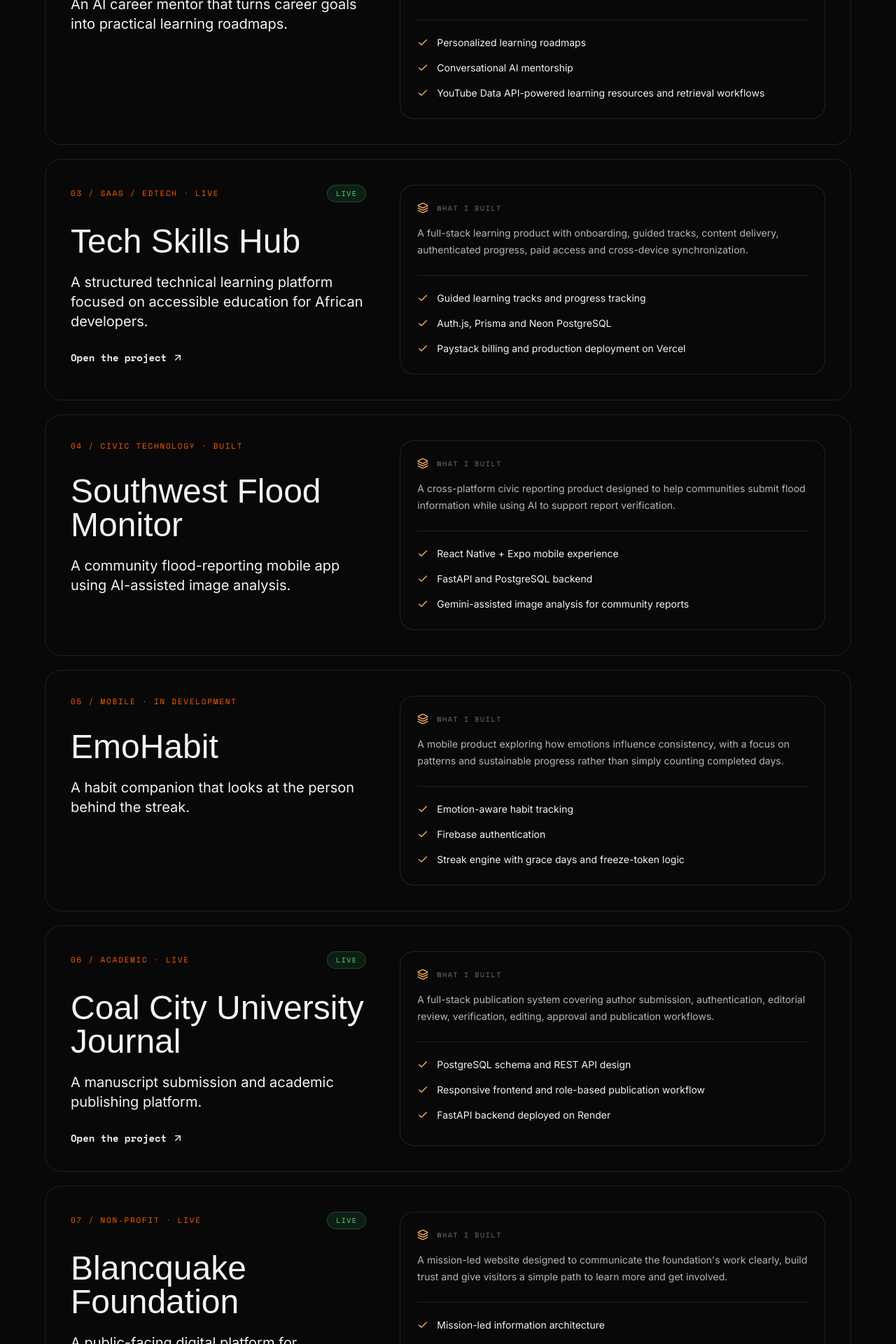
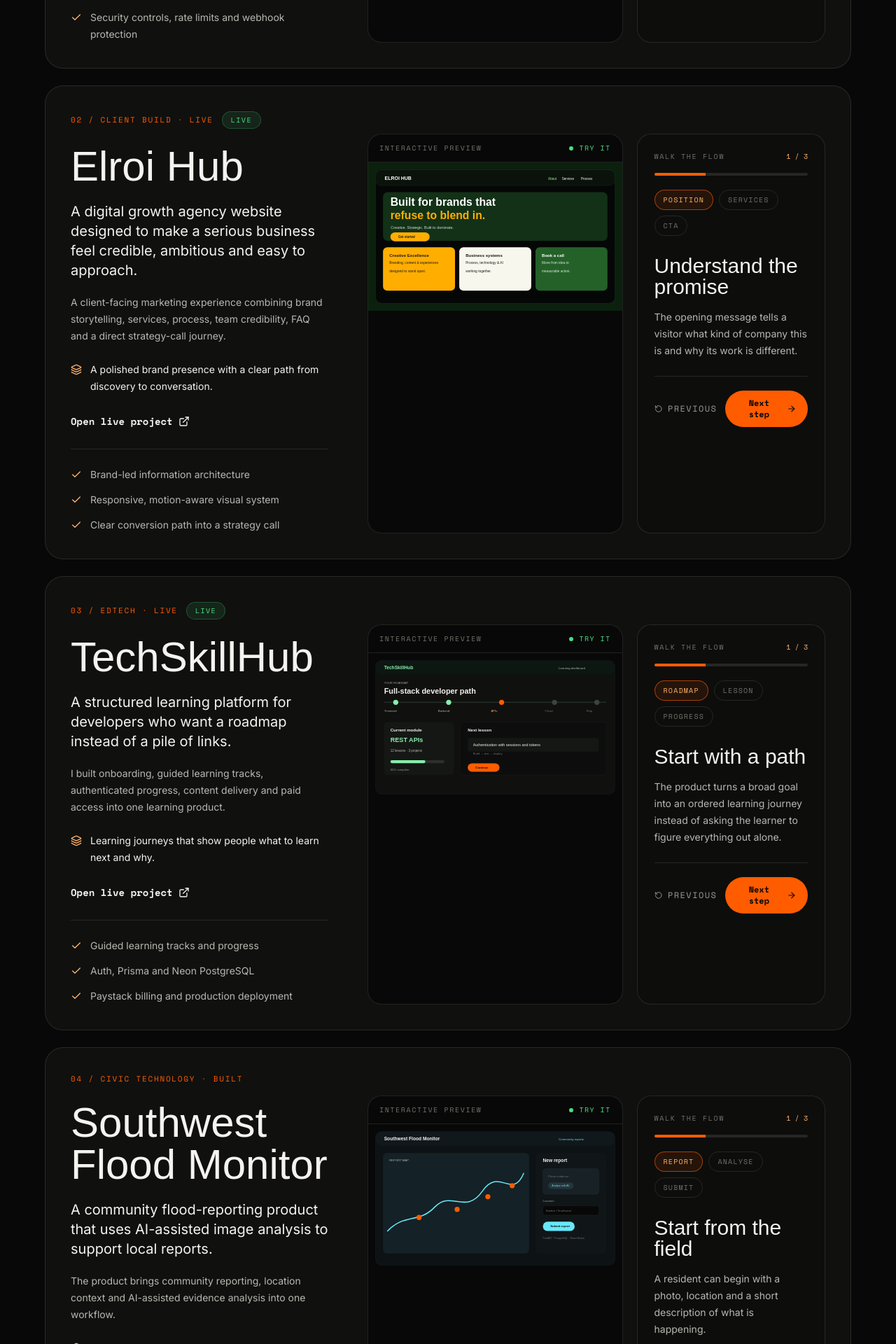
Before and after one commit to awesomeakokayo/PORTFOLIO, a React (Vite) app: page / in a window 1280 px wide. Shown: the part 1940-3860 px from the top of the page at 70% size. Built offline with nearby package versions, Linux system fonts and the light colour scheme; a web font is replaced by a local one.

Commit message:
Turn selected work into interactive case previews

```diff
--- a/src/ProjectShowcase.jsx
+++ b/src/ProjectShowcase.jsx
@@ -1,130 +1,169 @@
-import React, { useEffect, useRef } from "react";
-import { ArrowUpRight, Check, Layers3 } from "lucide-react";
+import React, { useMemo, useState } from "react";
+import { ArrowRight, ArrowUpRight, Check, ExternalLink, Layers3, Play, RotateCcw } from "lucide-react";
 
 const display = { fontFamily: "'Ojuju', sans-serif" };
 const mono = { fontFamily: "'Space Mono', monospace" };
 
 const showcases = [
   {
-    name: "OpenBooks NG",
-    type: "Business software · Production",
-    summary: "A Nigeria-first digital business notebook for small businesses and freelancers.",
-    details: "A production full-stack business management platform that helps owners record sales, manage customers, create invoices, track payments and expenses, and keep clear business records in one simple workspace.",
-    points: ["Business workspaces, customers, sales, invoices and expenses", "Flexible payment methods including bank transfer, cash, POS and Paystack", "Public invoices, payment records, receipts, audit events, rate limiting, security headers and webhook protection"],
+    name: "OpenBooks",
+    type: "Business software · Live",
+    summary: "A Nigeria-first business workspace for invoices, payments, expenses and records.",
+    details: "I built the product around a simple problem: small businesses should not have to run their finances from Canva files, notebooks and memory.",
+    image: "/work/openbooks-preview.svg",
     live: "https://www.openbooks.click",
+    outcome: "Invoices, customer records and payment history in one workspace.",
+    flow: [
+      { label: "Overview", title: "See the business at a glance", body: "Revenue, invoices, payments and expenses sit together so an owner can understand the month before making the next decision." },
+      { label: "Invoice", title: "Create an invoice", body: "Add the customer, amount and payment details, then generate a clean invoice without leaving the workspace." },
+      { label: "Payment", title: "Record what actually happened", body: "Mark bank transfers, cash, POS or online payments and keep the record attached to the transaction." },
+    ],
+    points: ["Customers, invoices, payments and expenses", "Public invoices and payment records", "Security controls, rate limits and webhook protection"],
   },
   {
-    name: "NaviPro",
-    type: "AI product · Built",
-    summary: "An AI career mentor that turns career goals into practical learning roadmaps.",
-    details: "A career platform combining conversational guidance, structured roadmap generation and context-relevant learning resources rather than treating AI as a simple chatbot layer.",
-    points: ["Personalized learning roadmaps", "Conversational AI mentorship", "YouTube Data API-powered learning resources and retrieval workflows"],
+    name: "Elroi Hub",
+    type: "Client build · Live",
+    summary: "A digital growth agency website designed to make a serious business feel credible, ambitious and easy to approach.",
+    details: "A client-facing marketing experience combining brand storytelling, services, process, team credibility, FAQ and a direct strategy-call journey.",
+    image: "/work/elroi-hub-preview.svg",
+    live: "https://elroihub.com",
+    outcome: "A polished brand presence with a clear path from discovery to conversation.",
+    flow: [
+      { label: "Position", title: "Understand the promise", body: "The opening message tells a visitor what kind of company this is and why its work is different." },
+      { label: "Services", title: "Make the offer tangible", body: "Visitors can move from the big promise into concrete service areas and understand what the company actually does." },
+      { label: "CTA", title: "Make the next step obvious", body: "The experience ends with a strategy-call path instead of leaving the visitor to guess how to start." },
+    ],
+    points: ["Brand-led information architecture", "Responsive, motion-aware visual system", "Clear conversion path into a strategy call"],
   },
   {
-    name: "Tech Skills Hub",
-    type: "SaaS / EdTech · Live",
-    summary: "A structured technical learning platform focused on accessible education for African developers.",
-    details: "A full-stack learning product with onboarding, guided tracks, content delivery, authenticated progress, paid access and cross-device synchronization.",
-    points: ["Guided learning tracks and progress tracking", "Auth.js, Prisma and Neon PostgreSQL", "Paystack billing and production deployment on Vercel"],
+    name: "TechSkillHub",
+    type: "EdTech · Live",
+    summary: "A structured learning platform for developers who want a roadmap instead of a pile of links.",
+    details: "I built onboarding, guided learning tracks, authenticated progress, content delivery and paid access into one learning product.",
+    image: "/work/techskillhub-preview.svg",
     live: "https://techskillhub.cv",
+    outcome: "Learning journeys that show people what to learn next and why.",
+    flow: [
+      { label: "Roadmap", title: "Start with a path", body: "The product turns a broad goal into an ordered learning journey instead of asking the learner to figure everything out alone." },
+      { label: "Lesson", title: "Work through the next step", body: "Each lesson sits inside a guided track, keeping the learner focused on the next useful piece of work." },
+      { label: "Progress", title: "Know what is moving", body: "Authenticated progress lets the learner come back and continue across devices without losing the journey." },
+    ],
+    points: ["Guided learning tracks and progress", "Auth, Prisma and Neon PostgreSQL", "Paystack billing and production deployment"],
   },
   {
     name: "Southwest Flood Monitor",
     type: "Civic technology · Built",
-    summary: "A community flood-reporting mobile app using AI-assisted image analysis.",
-    details: "A cross-platform civic reporting product designed to help communities submit flood information while using AI to support report verification.",
-    points: ["React Native + Expo mobile experience", "FastAPI and PostgreSQL backend", "Gemini-assisted image analysis for community reports"],
-  },
-  {
-    name: "EmoHabit",
-    type: "Mobile · In development",
-    summary: "A habit companion that looks at the person behind the streak.",
-    details: "A mobile product exploring how emotions influence consistency, with a focus on patterns and sustainable progress rather than simply counting completed days.",
-    points: ["Emotion-aware habit tracking", "Firebase authentication", "Streak engine with grace days and freeze-token logic"],
-  },
-  {
-    name: "Coal City University Journal",
-    type: "Academic · Live",
-    summary: "A manuscript submission and academic publishing platform.",
-    details: "A full-stack publication system covering author submission, authentication, editorial review, verification, editing, approval and publication workflows.",
-    points: ["PostgreSQL schema and REST API design", "Responsive frontend and role-based publication workflow", "FastAPI backend deployed on Render"],
-    live: "https://journal-nine-ruby.vercel.app",
-  },
-  {
-    name: "Blancquake Foundation",
-    type: "Non-profit · Live",
-    summary: "A public-facing digital platform for advocacy, awareness and community impact.",
-    details: "A mission-led website designed to communicate the foundation's work clearly, build trust and give visitors a simple path to learn more and get involved.",
-    points: ["Mission-led information architecture", "Responsive public-facing experience", "Built to support awareness and engagement"],
-    live: "https://blancquake.org",
+    summary: "A community flood-reporting product that uses AI-assisted image analysis to support local reports.",
+    details: "The product brings community reporting, location context and AI-assisted evidence analysis into one workflow.",
+    image: "/work/flood-monitor-preview.svg",
+    outcome: "A reporting flow that turns a photo and location into structured community data.",
+    flow: [
+      { label: "Report", title: "Start from the field", body: "A resident can begin with a photo, location and a short description of what is happening." },
+      { label: "Analyse", title: "Use AI where it helps", body: "Image analysis supports the report workflow rather than replacing the person making the report." },
+      { label: "Submit", title: "Turn the report into data", body: "The backend captures a structured report that can be stored and used for response and monitoring." },
+    ],
+    points: ["React Native + Expo mobile experience", "FastAPI + PostgreSQL backend", "Gemini-assisted image analysis"],
   },
 ];
 
-const labels = ["PRODUCT THINKING", "WEB", "MOBILE", "AI", "BACKEND", "DEPLOYMENT", "SECURITY", "TESTING", "PRODUCT THINKING", "WEB", "MOBILE", "AI", "BACKEND", "DEPLOYMENT"];
+const moreWork = [
+  ["NaviPro", "AI career mentor and personalized learning roadmap platform"],
+  ["EmoHabit", "Emotion-aware habit companion with a custom streak engine"],
+  ["Coal City University Journal", "Manuscript submission and academic publishing workflow"],
+  ["Blancquake Foundation", "Public-facing advocacy and community impact platform"],
+];
+
+function DemoPanel({ project }) {
+  const [step, setStep] = useState(0);
+  const active = project.flow[step];
+  const progress = ((step + 1) / project.flow.length) * 100;
+
+  return (
+    <div className="mt-8 grid gap-5 lg:grid-cols-[1.15fr_.85fr]">
+      <div className="overflow-hidden rounded-[20px] border border-white/10 bg-[#080808]">
+        <div className="flex items-center justify-between border-b border-white/10 px-4 py-3">
+          <span className="text-[10px] uppercase tracking-[0.16em] text-[#73716a]" style={mono}>Interactive preview</span>
+          <span className="flex items-center gap-2 text-[10px] uppercase tracking-[0.14em] text-[#4ade80]" style={mono}><span className="h-1.5 w-1.5 rounded-full bg-[#4ade80]"/>Try it</span>
+        </div>
+        <div className="aspect-[12/7] w-full bg-[#111]">
+          <img src={project.image} alt={`${project.name} interface preview`} className="h-full w-full object-cover" loading="lazy" />
+        </div>
+      </div>
+
+      <div className="rounded-[20px] border border-white/10 bg-[#0d0d0c] p-5 sm:p-6">
+        <div className="flex items-center justify-between gap-4">
+          <span className="text-[10px] uppercase tracking-[0.16em] text-[#73716a]" style={mono}>Walk the flow</span>
+          <span className="text-[10px] text-[#ffb36b]" style={mono}>{step + 1} / {project.flow.length}</span>
+        </div>
+        <div className="mt-4 h-1 overflow-hidden rounded-full bg-white/10"><div className="h-full bg-[#ff5c00] transition-all duration-500" style={{ width: `${progress}%` }}/></div>
+        <div className="mt-5 flex flex-wrap gap-2">
+          {project.flow.map((item, index) => (
+            <button key={item.label} type="button" onClick={() => setStep(index)} className={`rounded-full border px-3 py-1.5 text-[10px] uppercase tracking-[0.12em] transition ${index === step ? "border-[#ff5c00]/60 bg-[#ff5c00]/10 text-[#ffb36b]" : "border-white/10 text-[#73716a] hover:text-[#f4f3ef]"}`} style={mono}>{item.label}</button>
+          ))}
+        </div>
+        <h4 className="mt-7 text-3xl leading-none" style={display}>{active.title}</h4>
+        <p className="mt-4 text-sm leading-6 text-[#b8b7b1]">{active.body}</p>
+        <div className="mt-6 flex items-center justify-between gap-3 border-t border-white/10 pt-5">
+          <button type="button" onClick={() => setStep((step - 1 + project.flow.length) % project.flow.length)} className="inline-flex items-center gap-2 text-xs uppercase tracking-[0.12em] text-[#9c9b94] hover:text-white" style={mono}><RotateCcw className="h-3.5 w-3.5"/> Previous</button>
+          <button type="button" onClick={() => setStep((step + 1) % project.flow.length)} className="inline-flex items-center gap-2 rounded-full bg-[#ff5c00] px-4 py-2.5 text-xs font-bold text-[#080808]" style={mono}>Next step <ArrowRight className="h-3.5 w-3.5"/></button>
+        </div>
+      </div>
+    </div>
+  );
+}
 
 export default function ProjectShowcase() {
-  const trackRef = useRef(null);
-
-  useEffect(() => {
-    const track = trackRef.current;
-    if (!track) return;
-
-    const onMove = (event) => {
-      const rect = track.getBoundingClientRect();
-      const x = (event.clientX - rect.left) / rect.width - 0.5;
-      track.style.setProperty("--pointer-shift", `${x * 10}px`);
-    };
-
-    track.addEventListener("pointermove", onMove);
-    return () => track.removeEventListener("pointermove", onMove);
-  }, []);
+  const featured = useMemo(() => showcases.slice(0, 4), []);
 
   return (
     <>
-      <div className="space-y-5">
-        {showcases.map((project, index) => (
-          <article
-            key={project.name}
-            className={`project-showcase-card project-accent-${index % 3} rounded-[24px] border border-white/10 p-6 sm:p-8 lg:p-9`}
-          >
-            <div className="relative flex flex-col gap-8 lg:grid lg:grid-cols-[0.82fr_1.18fr] lg:gap-12">
+      <div className="space-y-6">
+        {featured.map((project, index) => (
+          <article key={project.name} className="project-showcase-card rounded-[26px] border border-white/10 bg-[#10100f] p-6 sm:p-8 lg:p-9">
+            <div className="relative grid gap-7 lg:grid-cols-[0.72fr_1.28fr] lg:gap-14">
               <div>
-                <div className="flex items-center justify-between gap-4">
+                <div className="flex flex-wrap items-center gap-3">
                   <span className="text-[11px] uppercase tracking-[0.16em] text-[#ff5c00]" style={mono}>{String(index + 1).padStart(2, "0")} / {project.type}</span>
                   {project.live && <span className="rounded-full border border-[#4ade80]/25 bg-[#4ade80]/10 px-3 py-1 text-[10px] uppercase tracking-[0.14em] text-[#4ade80]" style={mono}>Live</span>}
                 </div>
-                <h3 className="mt-8 text-4xl leading-[0.94] sm:text-5xl" style={display}>{project.name}</h3>
-                <p className="mt-5 max-w-xl text-lg leading-7 text-[#f4f3ef] sm:text-xl">{project.summary}</p>
+                <h3 className="mt-6 text-5xl leading-[0.9] sm:text-6xl" style={display}>{project.name}</h3>
+                <p className="mt-5 text-lg leading-7 text-[#f4f3ef] sm:text-xl">{project.summary}</p>
+                <p className="mt-5 text-sm leading-6 text-[#b8b7b1]">{project.details}</p>
+                <div className="mt-6 flex items-start gap-3 text-sm leading-6 text-[#f4f3ef]"><Layers3 className="mt-1 h-4 w-4 shrink-0 text-[#ffb36b]"/><span>{project.outcome}</span></div>
                 {project.live && (
-                  <a href={project.live} target="_blank" rel="noreferrer" className="mt-7 inline-flex items-center gap-2 text-sm font-semibold text-[#f4f3ef] transition hover:text-[#ffb36b]" style={mono}>
-                    Open the project <ArrowUpRight className="h-4 w-4" />
-                  </a>
+                  <a href={project.live} target="_blank" rel="noreferrer" className="mt-7 inline-flex items-center gap-2 text-sm font-semibold text-[#f4f3ef] hover:text-[#ffb36b]" style={mono}>Open live project <ExternalLink className="h-4 w-4"/></a>
                 )}
-              </div>
-
-              <div className="rounded-[20px] border border-white/10 bg-[#090909]/70 p-5 backdrop-blur-sm sm:p-6">
-                <div className="flex items-center gap-3 text-[10px] uppercase tracking-[0.16em] text-[#73716a]" style={mono}>
-                  <Layers3 className="h-4 w-4 text-[#ffb36b]" />
-                  What I built
-                </div>
-                <p className="mt-4 text-sm leading-6 text-[#b8b7b1]">{project.details}</p>
-                <div className="mt-6 space-y-3 border-t border-white/10 pt-5">
-                  {project.points.map((point) => (
-                    <div key={point} className="flex items-start gap-3 text-sm leading-6 text-[#f4f3ef]">
-                      <Check className="mt-1 h-4 w-4 shrink-0 text-[#ffb36b]" />
-                      <span>{point}</span>
-                    </div>
-                  ))}
+                <div className="mt-7 space-y-3 border-t border-white/10 pt-6">
+                  {project.points.map(point => <div key={point} className="flex items-start gap-3 text-sm leading-6 text-[#b8b7b1]"><Check className="mt-1 h-4 w-4 shrink-0 text-[#ffb36b]"/><span>{point}</span></div>)}
                 </div>
               </div>
+              <DemoPanel project={project}/>
             </div>
           </article>
         ))}
       </div>
 
+      <section className="mt-10 rounded-[24px] border border-white/10 bg-[#0b0b0b] p-6 sm:p-8">
+        <div className="flex flex-col justify-between gap-5 sm:flex-row sm:items-end">
+          <div>
+            <p className="text-[10px] uppercase tracking-[0.16em] text-[#ff5c00]" style={mono}>More selected work</p>
+            <h3 className="mt-3 text-4xl leading-none" style={display}>More proof, less scrolling.</h3>
+          </div>
+          <p className="max-w-md text-sm leading-6 text-[#73716a]">The featured builds get the interactive treatment. The rest stay concise so visitors can scan your range without drowning in cards.</p>
+        </div>
+        <div className="mt-7 grid gap-3 sm:grid-cols-2">
+          {moreWork.map(([name,copy]) => (
+            <div key={name} className="rounded-[18px] border border-white/10 bg-[#10100f] p-5">
+              <p className="text-sm font-semibold text-[#f4f3ef]">{name}</p>
+              <p className="mt-2 text-sm leading-6 text-[#73716a]">{copy}</p>
+            </div>
+          ))}
+        </div>
+      </section>
+
       <div className="mt-10 overflow-hidden rounded-full border border-white/10 bg-[#0b0b0b] py-3">
-        <div ref={trackRef} className="marquee-track flex w-max items-center gap-7 whitespace-nowrap px-5" style={{ transform: "translateX(var(--pointer-shift, 0px))" }}>
-          {labels.map((label, index) => (
+        <div className="marquee-track flex w-max items-center gap-7 whitespace-nowrap px-5">
+          {["PRODUCT THINKING", "WEB", "MOBILE", "AI", "BACKEND", "DEPLOYMENT", "SECURITY", "TESTING", "PRODUCT THINKING", "WEB", "MOBILE", "AI", "BACKEND", "DEPLOYMENT"].map((label, index) => (
             <React.Fragment key={`${label}-${index}`}>
               <span className="text-[10px] tracking-[0.18em] text-[#73716a]" style={mono}>{label}</span>
               <span className="h-1.5 w-1.5 rounded-full bg-[#ffb36b]/60" />
```
